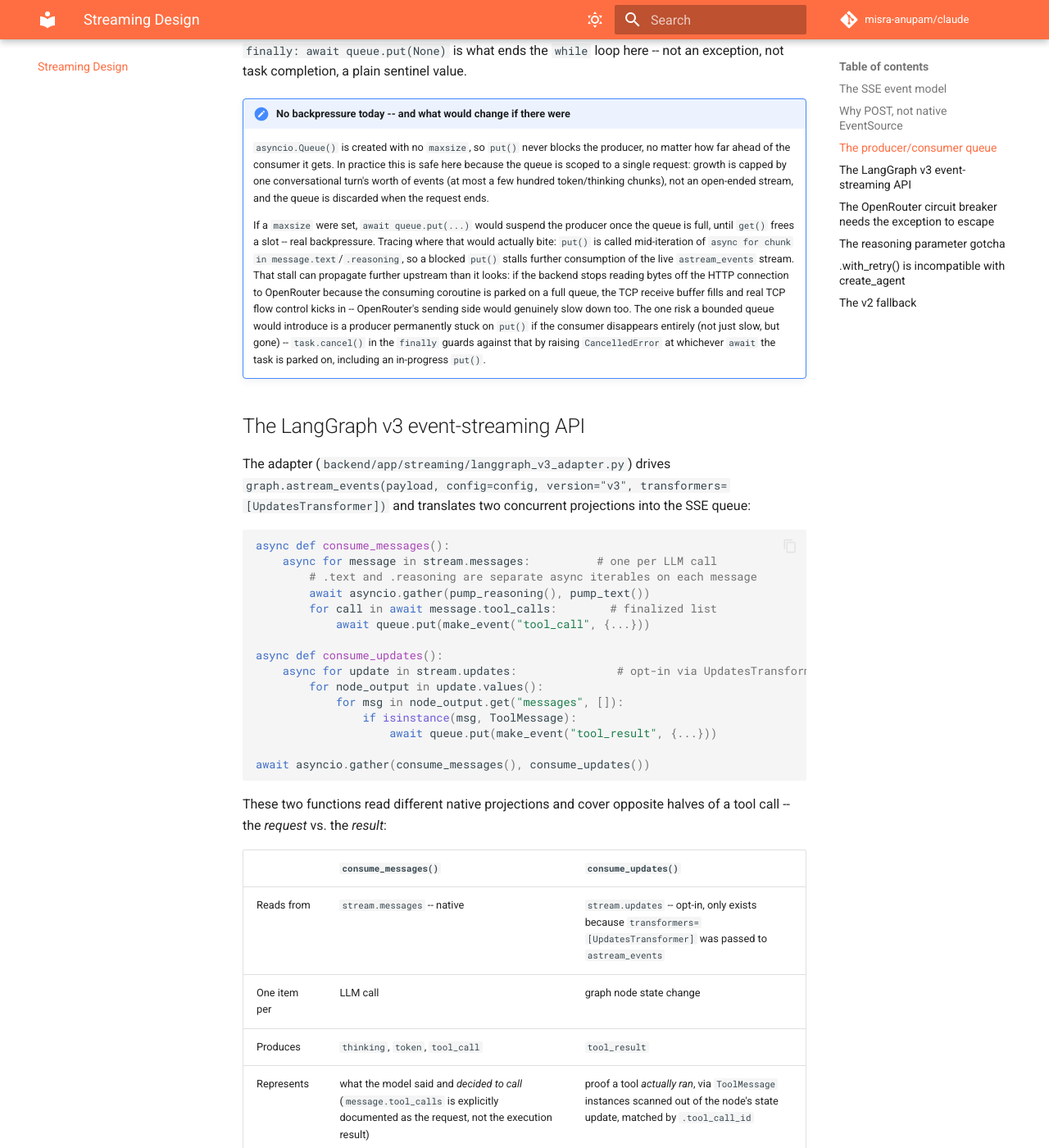
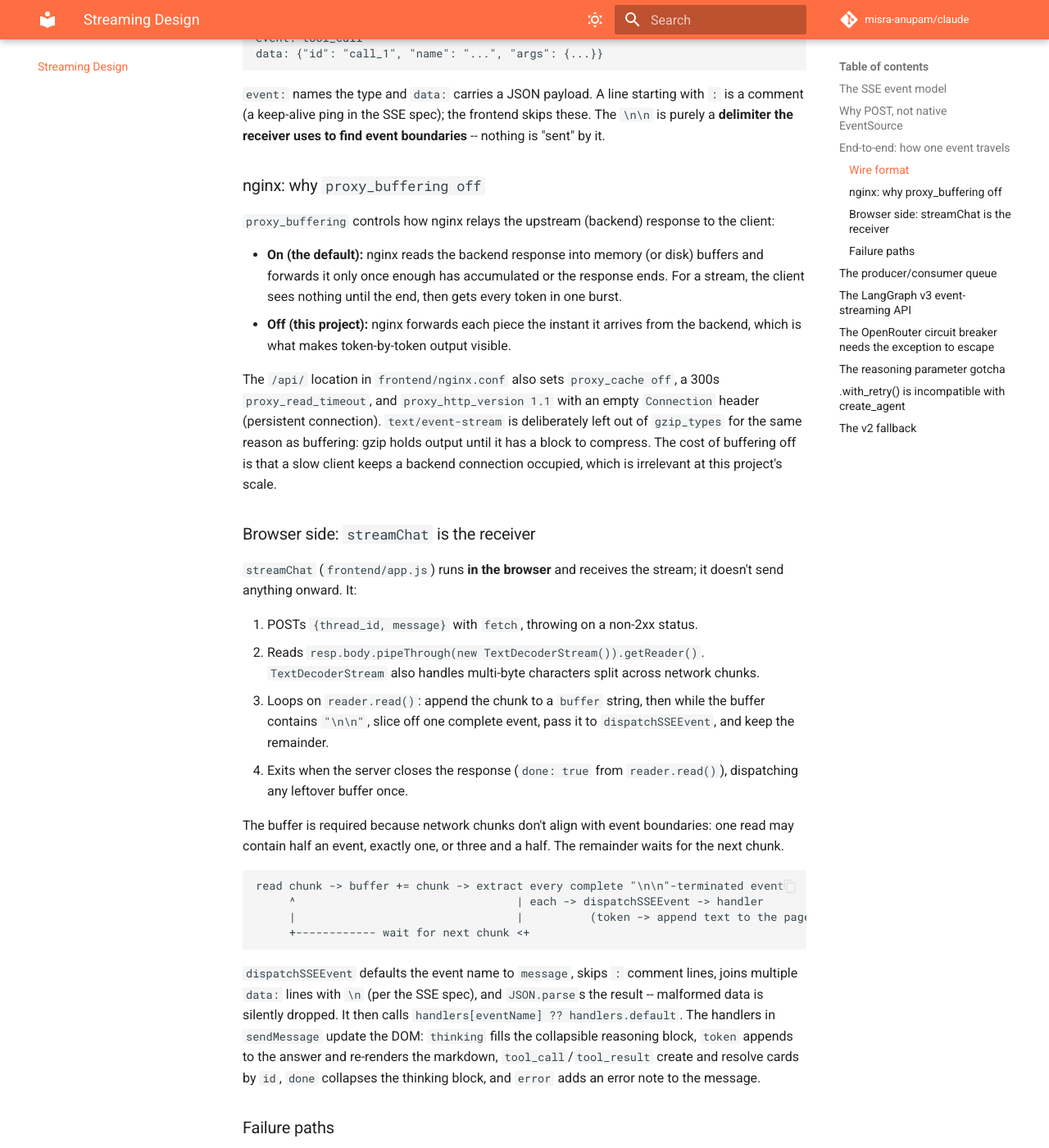
Before and after one commit to misra-anupam/claude, an MkDocs documentation site: the page built from docs/docs/streaming.md, in a window 1280 px wide and 1400 px high, scrolled down 2290 px. Shown: the whole window at 82% size. Built offline with MkDocs 1.6.1 and Material for MkDocs 9.7.7, drawn with Linux system fonts in a browser that asks for light colours; comment, search, counter and statistics services are not loaded; some of the changed text lies outside the part shown.

Commit message:
Document end-to-end SSE flow in streaming docs; fix event count
Co-Authored-By: Claude Sonnet 5.5 <noreply@anthropic.com>

````diff
--- a/docs/docs/streaming.md
+++ b/docs/docs/streaming.md
@@ -71,6 +71,114 @@ any HTTP method.
 
     Confirmed via a live `curl -N` against a running container, not just by
     re-reading the source.
+
+## End-to-end: how one event travels
+
+Chat is **one request, one response**: the same `POST /api/chat/stream`
+carries the user's message in its body and returns the whole reply as a
+response body that stays open. There is no separate "poll for the answer"
+endpoint and no WebSocket. The only other chat-related calls are the history
+reads (`GET /api/conversations`, `GET /api/conversations/{id}/messages`),
+which return finished text after the fact.
+
+```
+LangGraph (astream_events v3)
+   |  messages: reasoning / text chunks, tool_calls
+   |  updates:  ToolMessage results
+   v
+langgraph_v3_adapter._drive_graph --put--> asyncio.Queue --get--> chat_stream (async generator)
+   (background task)                          {event, data}         yield ServerSentEvent
+                                                                          |
+                                         "event: token\ndata: {...}\n\n"  v
+                                                  nginx (proxy_buffering off) --> fetch() ReadableStream
+                                                                                     |
+                                                  app.js: split on \n\n -> dispatchSSEEvent -> handlers
+```
+
+### Wire format
+
+Each event is a block of text lines terminated by a blank line (`\n\n`):
+
+```
+event: token
+data: {"delta": "Hel"}
+
+event: tool_call
+data: {"id": "call_1", "name": "...", "args": {...}}
+
+```
+
+`event:` names the type and `data:` carries a JSON payload. A line starting
+with `:` is a comment (a keep-alive ping in the SSE spec); the frontend
+skips these. The `\n\n` is purely a **delimiter the receiver uses to find
+event boundaries** -- nothing is "sent" by it.
+
+### nginx: why `proxy_buffering off`
+
+`proxy_buffering` controls how nginx relays the upstream (backend) response
+to the client:
+
+- **On (the default):** nginx reads the backend response into memory (or
+  disk) buffers and forwards it only once enough has accumulated or the
+  response ends. For a stream, the client sees nothing until the end, then
+  gets every token in one burst.
+- **Off (this project):** nginx forwards each piece the instant it arrives
+  from the backend, which is what makes token-by-token output visible.
+
+The `/api/` location in `frontend/nginx.conf` also sets `proxy_cache off`,
+a 300s `proxy_read_timeout`, and `proxy_http_version 1.1` with an empty
+`Connection` header (persistent connection). `text/event-stream` is
+deliberately left out of `gzip_types` for the same reason as buffering: gzip
+holds output until it has a block to compress. The cost of buffering off is
+that a slow client keeps a backend connection occupied, which is irrelevant
+at this project's scale.
+
+### Browser side: `streamChat` is the receiver
+
+`streamChat` (`frontend/app.js`) runs **in the browser** and receives the
+stream; it doesn't send anything onward. It:
+
+1. POSTs `{thread_id, message}` with `fetch`, throwing on a non-2xx status.
+2. Reads `resp.body.pipeThrough(new TextDecoderStream()).getReader()`.
+   `TextDecoderStream` also handles multi-byte characters split across
+   network chunks.
+3. Loops on `reader.read()`: append the chunk to a `buffer` string, then
+   while the buffer contains `"\n\n"`, slice off one complete event, pass it
+   to `dispatchSSEEvent`, and keep the remainder.
+4. Exits when the server closes the response (`done: true` from
+   `reader.read()`), dispatching any leftover buffer once.
+
+The buffer is required because network chunks don't align with event
+boundaries: one read may contain half an event, exactly one, or three and a
+half. The remainder waits for the next chunk.
+
+```
+read chunk -> buffer += chunk -> extract every complete "\n\n"-terminated event
+     ^                                 | each -> dispatchSSEEvent -> handler
+     |                                 |          (token -> append text to the page)
+     +------------ wait for next chunk <+
+```
+
+`dispatchSSEEvent` defaults the event name to `message`, skips `:` comment
+lines, joins multiple `data:` lines with `\n` (per the SSE spec), and
+`JSON.parse`s the result -- malformed data is silently dropped. It then
+calls `handlers[eventName] ?? handlers.default`. The handlers in
+`sendMessage` update the DOM: `thinking` fills the collapsible reasoning
+block, `token` appends to the answer and re-renders the markdown,
+`tool_call`/`tool_result` create and resolve cards by `id`, `done`
+collapses the thinking block, and `error` adds an error note to the message.
+
+### Failure paths
+
+- A server-side failure *during* the run arrives as an `error` **event**
+  (see the circuit breaker section below).
+- A dropped connection or non-2xx response is a different path: `fetch` /
+  `reader.read()` throws, and `sendMessage` shows a standalone error bubble.
+- There is **no reconnect or resume**. Native `EventSource` auto-reconnects;
+  this manual `fetch` client does not, so a connection lost mid-answer leaves
+  a partial answer.
+- Closing the connection cancels the work: the `chat_stream` generator is
+  closed, its `finally: task.cancel()` runs, and the LangGraph run stops.
 
 ## The producer/consumer queue
 
````
Also changed, not shown: other parts of docs/docs/streaming.md (+1 -1 lines).
